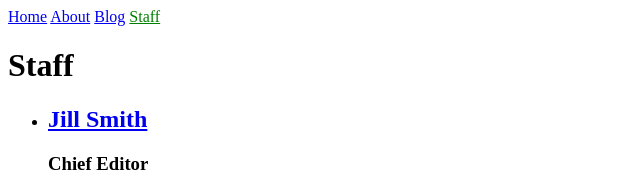
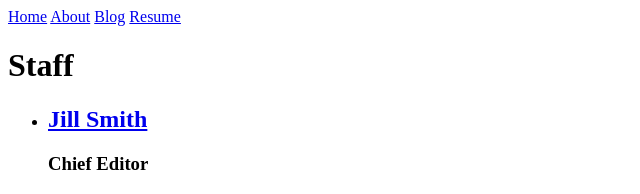
Before and after one commit to jwoytas/jwoytas.github.io, a Jekyll site: the page built from staff.html, in a window 1280 px wide. Shown: the top 194 px of the page, without its empty margins (0-640 px from the left). Built offline with Jekyll 4.4.1, drawn with Linux system fonts in a browser that asks for light colours.

Commit message:
Added resume to navigation

```diff
--- a/_data/navigation.yml
+++ b/_data/navigation.yml
@@ -6,3 +6,5 @@
   link: /blog.html
 - name: Staff
   link: /staff.html
+  name: Resume
+  link: /resume.html
```
Also changed, not shown: 1 other file.
